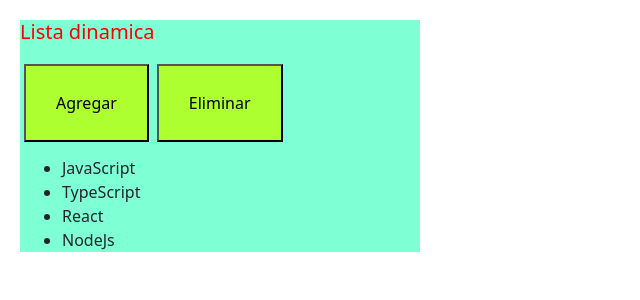
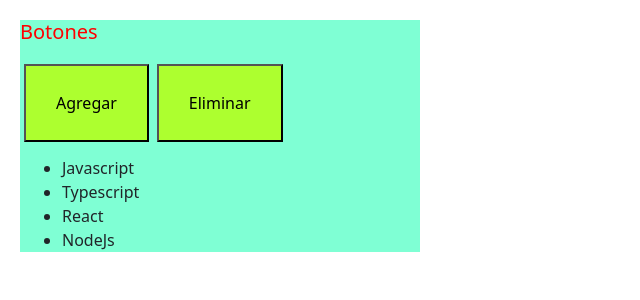
Before and after one commit to DanielGuzmanV/React-Ts-Fundamentos, a React (Vite) app: page / in a window 1280 px wide. Shown: the top 300 px of the page, without its empty margins (0-640 px from the left). Built offline with nearby package versions, Linux system fonts and the light colour scheme.

Commit message:
se cambio el codigo de App a CardButtons en components

```diff
--- a/src/App.tsx
+++ b/src/App.tsx
@@ -1,40 +1,9 @@
-import Card, {CardTitle} from "./components/Card"
-import List from "./components/List";
-import Button from "./components/Button";
-import { useState } from "react";
+import CardButtons from "./components/CardButtons";
 
 function App() {
-  const listString = ['JavaScript', 'TypeScript', 'React', 'NodeJs'];
-  const [data, setData] = useState(listString);
-
-  // Vemos el elemento seleccionado en consola:
-  const handleSelect = (selectElement: string) => {
-    console.log('Se imprimio en consola:', selectElement)
-  }
-
-  // Agregar elementos:
-  const addHandleClick = () => {
-    return setData([...data, 'Values React'])
-  }
-  // Eliminar elementos:
-  const delHandleClick = () => {
-    return setData(data.slice(0, -1));
-  }
 
   return (
-    <Card>
-      <CardTitle title="Lista dinamica"/>
-
-      <Button onClickButton={addHandleClick}>
-        Agregar
-      </Button>
-      <Button onClickButton={delHandleClick}>
-        Eliminar
-      </Button>
-
-      <List dataProps={data} onSelect={handleSelect}/>
-
-    </Card>
+    <CardButtons/>
   )
 
 }
--- /dev/null
+++ b/src/components/CardButtons.tsx
@@ -0,0 +1,44 @@
+import { useState } from "react";
+import Button from "./Button"
+import Card, { CardTitle } from "./Card"
+import List from "./List"
+
+
+function CardButtons() {
+  const listString: string[] = ['Javascript', 'Typescript', 'React', 'NodeJs'];
+
+  const [data, setDataList] = useState(listString);
+
+  // Agregamos elementos a la lista:
+  const addHandleClick = () => {
+    return setDataList([...data, 'new value']);
+  }
+
+  // Eliminamos los elementos de la lista:
+  const deleteHandleClick =() => {
+    return setDataList(data.slice(0, -1));
+  }
+
+
+  return (
+    <Card>
+
+    {/* Titulo: */}
+    <CardTitle title="Botones"/>
+
+    {/* Botones: */}
+    <Button onClickButton={addHandleClick}>
+      Agregar
+    </Button>
+    <Button onClickButton={deleteHandleClick}>
+      Eliminar
+    </Button>
+
+    {/* Lista: */}
+    <List dataProps={data} />
+
+    </Card>
+  )
+}
+
+export default CardButtons
```
